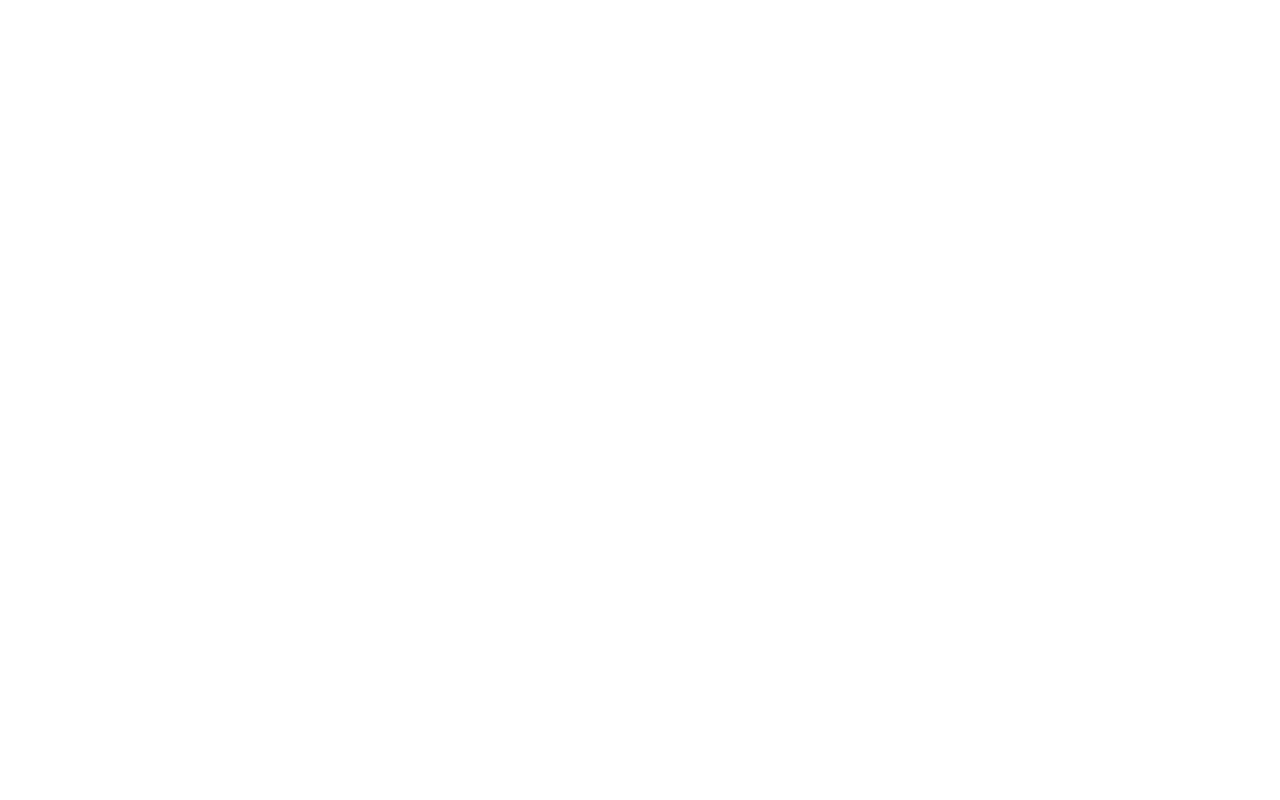
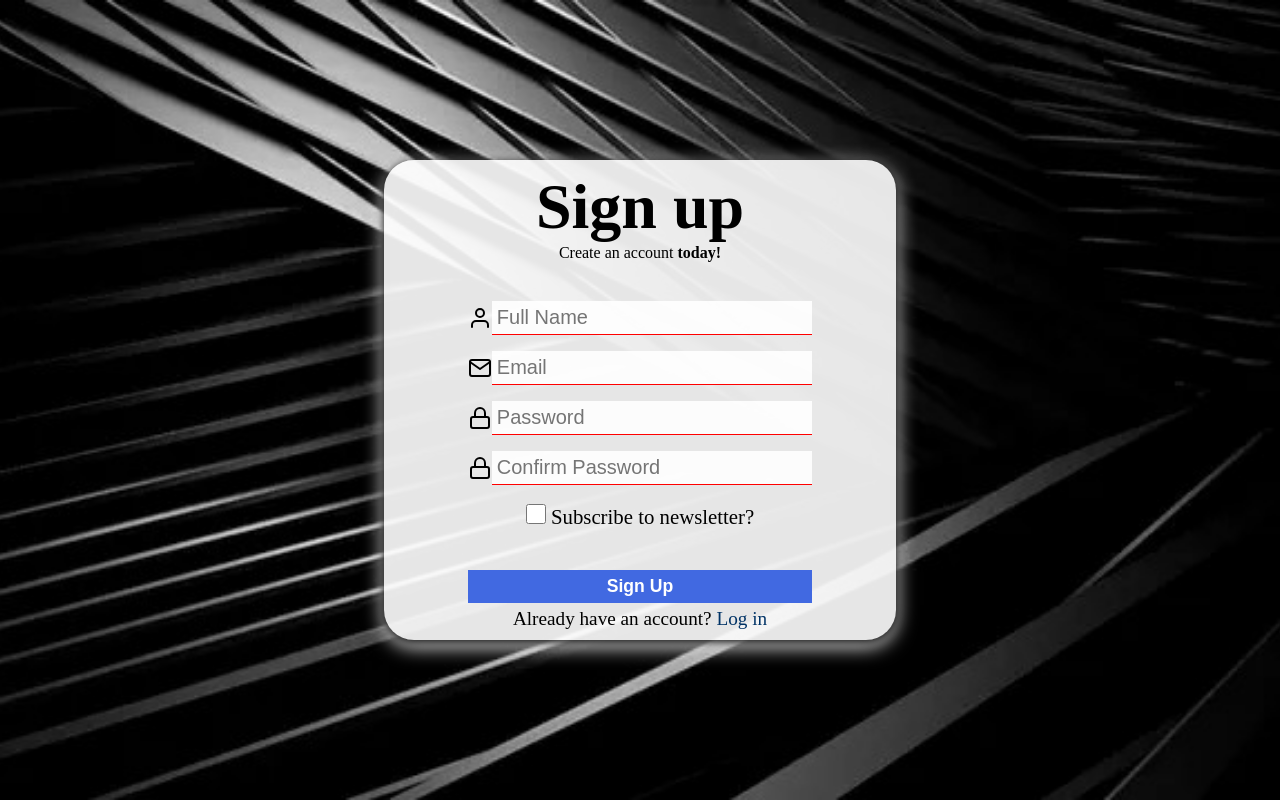
Before and after one commit to raihanCarder/signup-form, a plain HTML site: page index.html in a window 1280 px wide. Drawn offline with Linux system fonts and the light colour scheme.

Commit message:
Finish layout and design

```diff
--- a/index.html
+++ b/index.html
@@ -9,6 +9,59 @@
 </head>
 
 <body>
+    <form action="" method="post">
+        <div class="signup-section">
+            <div class="header">
+                <h1>Sign up</h1>
+                <p>Create an account <strong>today!</strong></p>
+            </div>
+
+            <div class="information">
+                <div class="name">
+                    <label for="input-name" id="name-label" class="label-styling">
+                        <img src="images/user.svg" alt="profile" id="profile-img">
+                        <input id="input-name" type="text" name="input-name" placeholder="Full Name" required
+                            class="input-text-styling">
+                    </label>
+                </div>
+                <div class="email">
+                    <label for="input-email" class="label-styling">
+                        <img src="images/mail.svg" alt="@ sign">
+                        <input type="email" placeholder="Email" id="input-email" name="input-email" required
+                            class="input-text-styling">
+                    </label>
+                </div>
+                <div class="password">
+                    <label for="input-password" class="label-styling">
+                        <img src="images/lock.svg" alt="lock image">
+                        <input type="password" placeholder="Password" id="input-password" name="input-password" required
+                            class="input-text-styling">
+                    </label>
+                </div>
+                <div class="confirm-password">
+                    <label for="input-confirm-password" class="label-styling">
+                        <img src="images/lock.svg" alt="lock image">
+                        <input type="password" placeholder="Confirm Password" id="input-confirm-password"
+                            name="input-confirm-password" required class="input-text-styling">
+                    </label>
+                </div>
+
+                <div class="newsletter">
+                    <label for="subscribe" id="newsletter-label">
+                        <input type="checkbox" name="subscribe" id="subscribe">
+                        Subscribe to newsletter?
+                    </label>
+                </div>
+            </div>
+
+
+            <div class="submit">
+                <button type="submit">Sign Up</button>
+                <p>Already have an account? <span class="highlight">Log in</span></p>
+            </div>
+
+        </div>
+    </form>
 
 </body>
 
--- a/styles.css
+++ b/styles.css
@@ -0,0 +1,167 @@
+*,
+*::after,
+*::before {
+    padding: 0;
+    margin: 0;
+    box-sizing: border-box;
+}
+
+:root {
+    --form-clr: rgba(255, 255, 255, 0.9);
+    --background-color: #89CFF0;
+}
+
+body {
+    display: flex;
+    justify-content: center;
+    align-items: center;
+    height: 100vh;
+    background-image: url(images/background-image.jpg);
+    background-repeat: no-repeat;
+    background-position: center;
+    background-size: cover;
+}
+
+form {
+    min-width: 40vw;
+}
+
+@media (max-width:770px) {
+    form {
+        max-width: 70vw;
+    }
+}
+
+.signup-section {
+    display: flex;
+    justify-content: space-between;
+    align-items: center;
+    flex-direction: column;
+    width: inherit;
+    background-color: var(--form-clr);
+    height: 60vh;
+    max-height: 600px;
+    border-radius: 30px;
+    box-shadow:
+        0 2px 8px black,
+        0 6px 20px white;
+    gap: 10px;
+    padding: 10px;
+}
+
+.header {
+    text-align: center;
+}
+
+.header>h1 {
+    font-size: 4rem;
+}
+
+.information {
+    display: flex;
+    flex-direction: column;
+    justify-content: space-between;
+    align-items: center;
+    gap: 8px;
+    width: 70%;
+    height: 50%;
+}
+
+.name,
+.email,
+.password,
+.confirm-password,
+.submit {
+    width: 100%;
+}
+
+
+.label-styling {
+    display: flex;
+    flex-direction: row;
+    justify-content: flex-start;
+    align-items: center;
+    width: 100%;
+}
+
+.submit {
+    display: flex;
+    align-items: center;
+    justify-content: center;
+    width: 100%;
+}
+
+button {
+    width: 70%;
+    font-size: 1.1rem;
+    padding: 6px;
+    border: none;
+    cursor: pointer;
+    background-color: #4169E1;
+    font-weight: bold;
+    color: white;
+}
+
+button:hover {
+    background-color: #5A7FED;
+
+}
+
+.highlight {
+    color: #003366;
+}
+
+.highlight:hover {
+    cursor: pointer;
+    text-decoration: underline;
+}
+
+.newsletter {
+    display: flex;
+    flex-direction: row;
+    justify-content: center;
+    align-items: center;
+    width: 100%;
+    font-size: 1.3rem;
+    height: 30px;
+}
+
+input[type="checkbox"] {
+    width: 20px;
+    height: 20px;
+}
+
+.submit {
+    display: flex;
+    flex-direction: column;
+    align-items: center;
+    justify-content: center;
+    text-align: center;
+    gap: 5px;
+    font-size: 1.2rem;
+}
+
+
+/* Types */
+
+.input-text-styling {
+    font-size: clamp(1.25rem, 1vw, 3rem);
+    padding: 5px;
+    width: 100%;
+    border: none;
+    border-bottom: 2px solid black;
+    display: block;
+    background-color: var(--form-clr);
+}
+
+input:focus {
+    outline: none;
+}
+
+input:valid {
+    border-bottom: 1px solid green;
+}
+
+input:invalid {
+    border-bottom: 1px solid red;
+}
```
Also changed, not shown: images/background-image.jpg (added), images/favicon.ico (added), images/lock.svg (added), images/mail.svg (added), images/user.svg (added).
